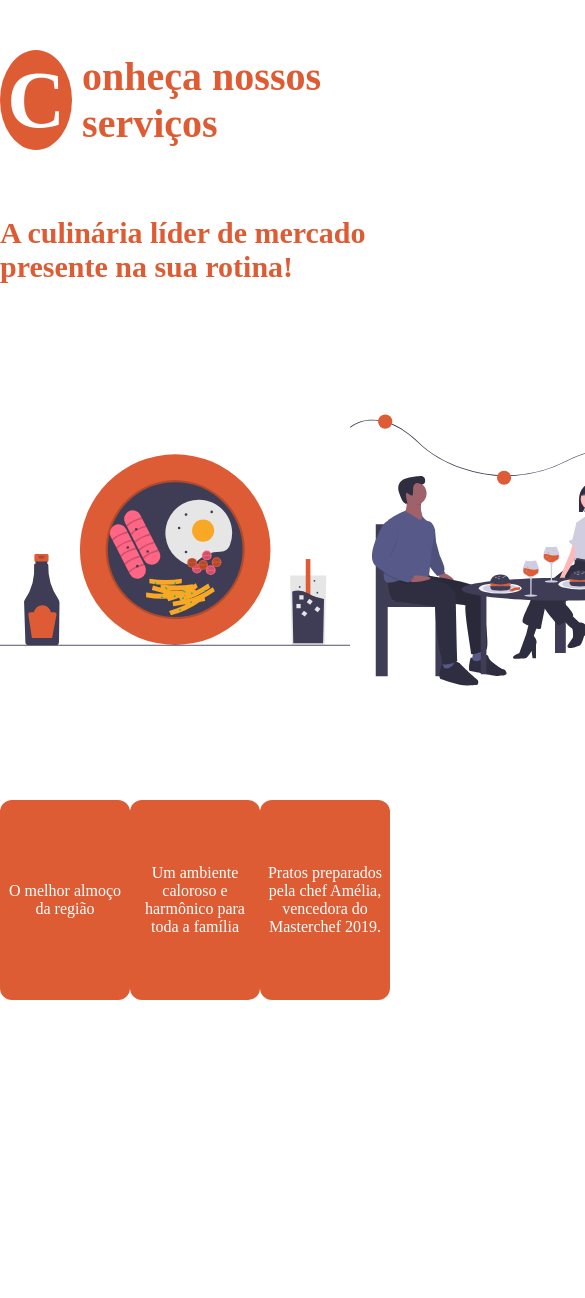
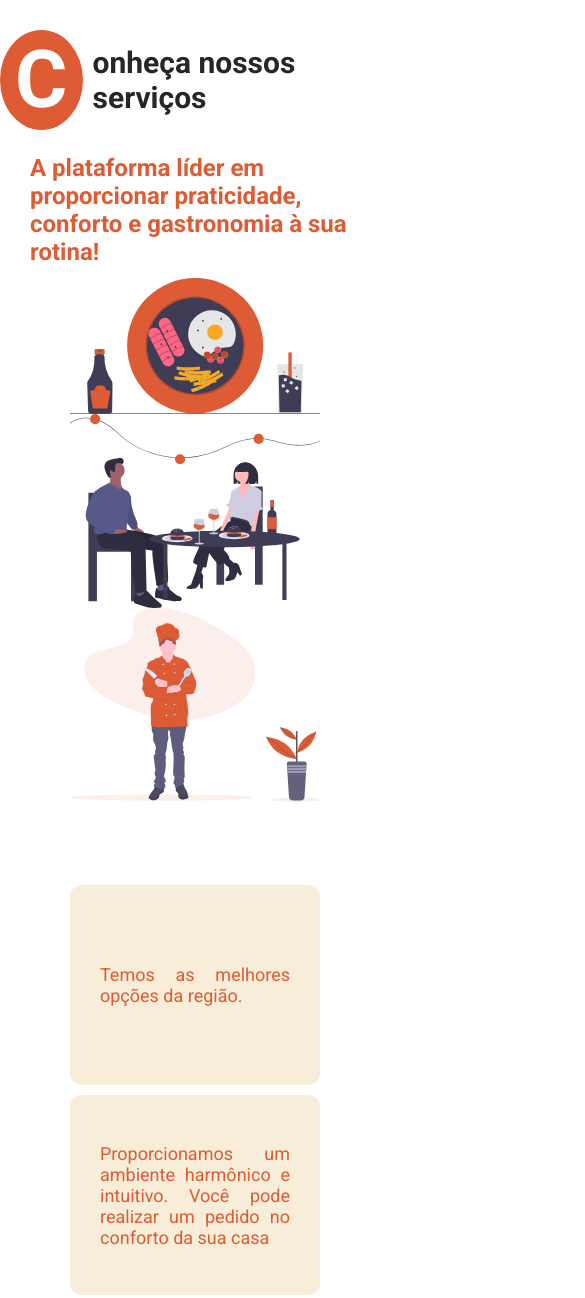
Before and after one commit to StudioHeeler/projeto04-food, a plain HTML site: page indexSection.html in a window 390 px wide. Shown: the top 1298 px of the page, 585 px wide, since content can reach past the window. Before the commit the page ends 1150 px from the top, so only its background shows below. Drawn offline with Linux system fonts and the light colour scheme.

Commit message:
Atualização do título da section e introdução de media query - teste

```diff
--- a/indexSection.css
+++ b/indexSection.css
@@ -1,12 +1,17 @@
+@import url('https://fonts.googleapis.com/css2?family=Cinzel:wght@400..900&family=Quicksand:wght@300..700&family=Roboto:ital,wght@0,100;0,300;0,400;0,500;0,700;0,900;1,100;1,300;1,400;1,500;1,700;1,900&display=swap');
+
 * {
     margin: 0;
     padding: 0;
     box-sizing: border-box;
+    font-family: 'Roboto', sans-serif;
 }
 
 :root {
     --color1: #DD5C34;
     --color2: #fff;
+    --color3: #F8EDD9;
+    --color4: #262626;
 }
 
 #section-container-serve {
@@ -23,8 +28,9 @@
     align-items: center;
     justify-content: center;
     width: 100%;
-    height: 200px;
+    height: 100px;
     gap: 10px;
+    margin-top: 30px;
 }
 
 #section-title-serve-2 {
@@ -48,8 +54,8 @@
 }
 
 #h1-letter {
-    color: var(--color1);
-    font-size: 40px;
+    color: var(--color4);
+    font-size: 60px;
 }
 
 .h1-serve {
@@ -57,7 +63,12 @@
 }
 
 #text-h1-serve {
-    font-size: 30px;
+    font-size: 34px;
+}
+
+.h1-text-color4 {
+    font-size: 34px;
+    color: var(--color4);
 }
 
 #section-img {
@@ -85,16 +96,72 @@
     display: flex;
     align-items: center;
     justify-content: center;
-    background-color: var(--color1);
-    color: var(--color2);
-    width: 300px;
-    height: 200px;
+    background-color: var(--color3);
+    color: var(--color1);
+    width: 350px;
+    height: 300px;
     border-radius: 12px;
+    padding: 10px;
 }
 
 .subtitle {
     display: flex;
     justify-content: center;
     align-items: center;
-    font-size: 16px;
+    font-size: 18px;
+    text-align: justify;
+    padding: 20px;
 }
+
+@media (max-width: 768px) {
+    #section-title-serve{
+        display: flex;
+        align-items: center;
+        justify-content: center;
+    }
+
+    #section-title-serve-2 {
+        display: flex;
+        align-items: center;
+        justify-content: center;
+        padding: 30px;
+        width: 100%;
+        margin-top: 30px;
+    }
+
+    #h1-letter {
+        font-size: 30px;
+    }
+
+    #text-h1-serve {
+        font-size: 24px;
+    }
+
+    .services {
+        max-width: 250px;
+    }
+
+    .img-text {
+        max-width: 250px;
+        height: 200px;
+    }
+    #section-img {
+        margin-top: 30px;
+        display: flex;
+        align-items: center;
+        justify-content: center;
+        flex-direction: column;
+    }
+
+    #section-img-text {
+        display: flex;
+        align-items: center;
+        justify-content: center;
+        flex-direction: column;
+        width: 100%;
+        height: 800px;
+    }
+    .img-text {
+        margin-top: 10px;
+    }
+}
--- a/indexSection.html
+++ b/indexSection.html
@@ -12,7 +12,7 @@
             <h1 class="h1-serve" id="h1-letter-C">C</h1><h1 class="h1-serve" id="h1-letter">onheça nossos serviços</h1>
         </section>
         <section id="section-title-serve-2">
-            <h1 class="h1-serve" id="text-h1-serve">A culinária líder de mercado presente na sua rotina!</h1>
+            <h1 class="h1-serve" id="text-h1-serve">A plataforma líder em proporcionar praticidade, conforto e gastronomia à sua rotina!</h1>
         </section>
         <section id="section-img">
             <img src="./assets/img/undraw_breakfast.svg" alt="Imagem de um prato culinário" class="services">
@@ -21,13 +21,13 @@
         </section>
         <section id="section-img-text">
             <section class="img-text">
-                <span class="subtitle">O melhor almoço da região</span>
+                <span class="subtitle">Temos as melhores opções da região.</span>
             </section>
             <section class="img-text">
-                <span class="subtitle">Um ambiente caloroso e <br>harmônico para toda a família</span>
+                <span class="subtitle">Proporcionamos um ambiente harmônico e intuitivo. Você pode realizar um pedido no conforto da sua casa</span>
             </section>
             <section class="img-text">
-                <span class="subtitle">Pratos preparados pela chef Amélia, <br> vencedora do Masterchef 2019.</span>
+                <span class="subtitle">Nossos pratos são feitos por chefes selecionados no mercado e, <br> pensados em você!</span>
             </section>
         </section>
     </section>
```
